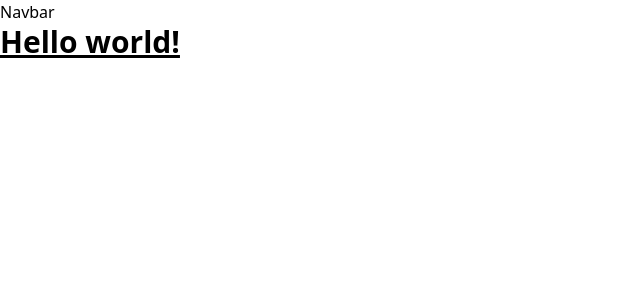
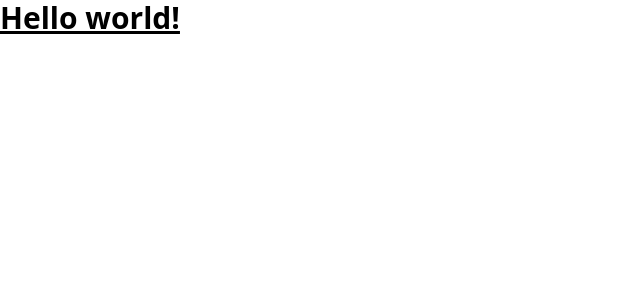
Before and after one commit to code2moksha/spotify, a React (Create React App) app: page / in a window 1280 px wide. Shown: the top 300 px of the page, without its empty margins (0-640 px from the left). Built offline with nearby package versions, Linux system fonts and the light colour scheme.

Commit message:
favicon,title and desp added

```diff
--- a/public/index.html
+++ b/public/index.html
@@ -7,7 +7,7 @@
     <meta name="theme-color" content="#000000" />
     <meta
       name="description"
-      content="Web site created using create-react-app"
+      content="Spotify is a digital music service that gives you access to millions of songs."
     />
     <link rel="apple-touch-icon" href="%PUBLIC_URL%/logo192.png" />
     <!--
@@ -24,7 +24,7 @@
       work correctly both with client-side routing and a non-root public URL.
       Learn how to configure a non-root public URL by running `npm run build`.
     -->
-    <title>React App</title>
+    <title>Spotify - Web Player</title>
   </head>
   <body>
     <noscript>You need to enable JavaScript to run this app.</noscript>
--- a/src/components/Navbar.js
+++ b/src/components/Navbar.js
@@ -3,7 +3,9 @@ import React from "react";
 export default function Navbar() {
 	return (
 		<div>
-			<h1>Navbar</h1>
+			<div></div>
+			<div></div>
+			<div></div>
 		</div>
 	);
 }
```
Also changed, not shown: 1 other file (tests, documents, lock files or other folders).
